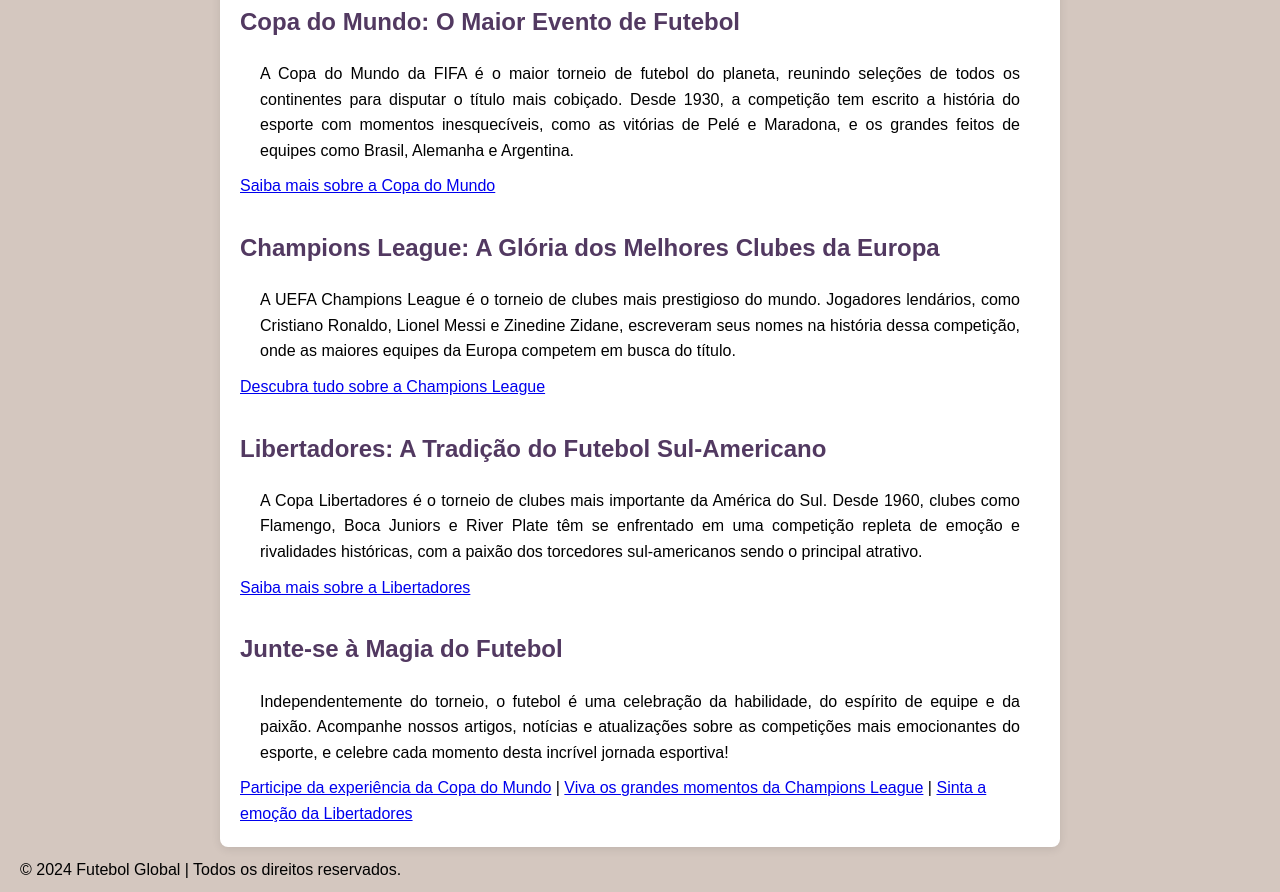
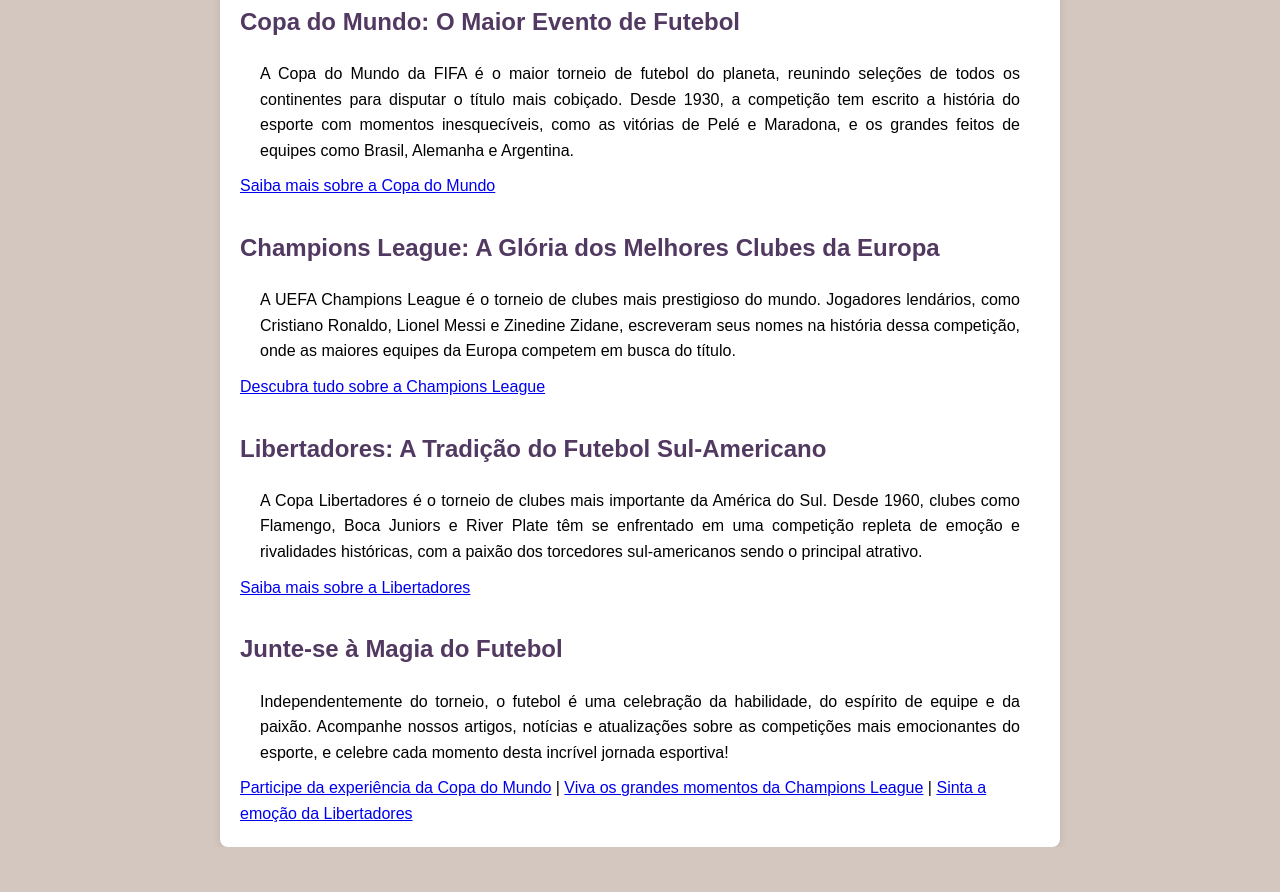
Before and after one commit to dupladetres977/dupladetres, a plain HTML site: page index.html in a window 1280 px wide. Shown: the part 355-1247 px from the top of the page. After the commit the page ends 1202 px from the top, so only its background shows below. Drawn offline with Linux system fonts and the light colour scheme; a web font is replaced by a local one.

Commit message:
Update index.html

```diff
--- a/index.html
+++ b/index.html
@@ -64,9 +64,5 @@
     </section>
   </div>
 
-  <footer>
-    <p>&copy; 2024 Futebol Global | Todos os direitos reservados.</p>
-  </footer>
-
 </body>
 </html>
```
